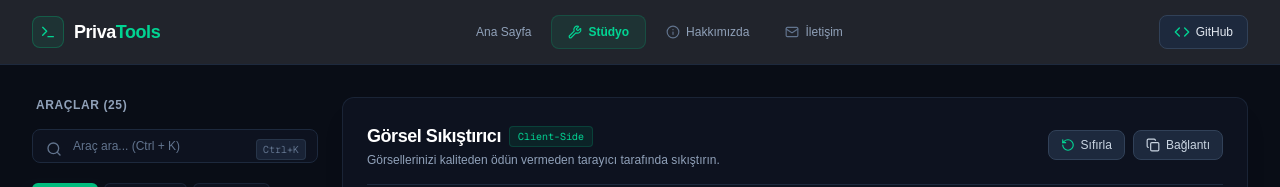
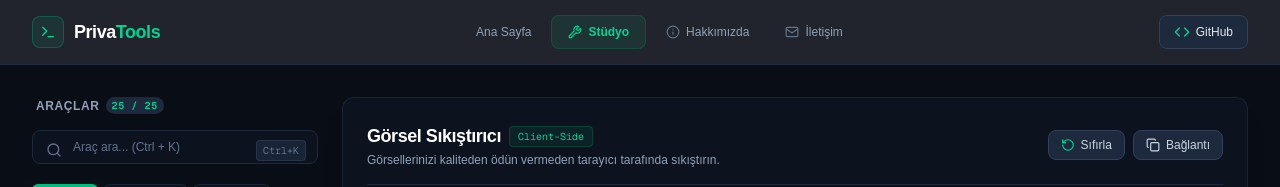
Before and after one commit to MuhammedEdev/privatools, a Next.js app: page /studio in a window 1280 px wide. Shown: the top 187 px of the page. Built offline with nearby package versions, Linux system fonts and the light colour scheme.

Commit message:
feat(studio): enhance studio sidebar counter badges and state management

```diff
--- a/src/app/studio/page.tsx
+++ b/src/app/studio/page.tsx
@@ -156,8 +156,11 @@ export default function StudioPage() {
         {/* Sol Sidebar */}
         <aside className="lg:col-span-3 space-y-4">
           <div className="flex items-center justify-between px-1">
-            <span className="text-xs font-semibold text-slate-400 uppercase tracking-wider">
-              Araçlar ({filteredTools.length})
+            <span className="text-xs font-semibold text-slate-400 uppercase tracking-wider flex items-center gap-1.5">
+              <span>Araçlar</span>
+              <span className="px-1.5 py-0.5 rounded-full bg-slate-800 text-emerald-400 font-mono text-[10px]">
+                {filteredTools.length} / {toolsList.length}
+              </span>
             </span>
           </div>
 
```
